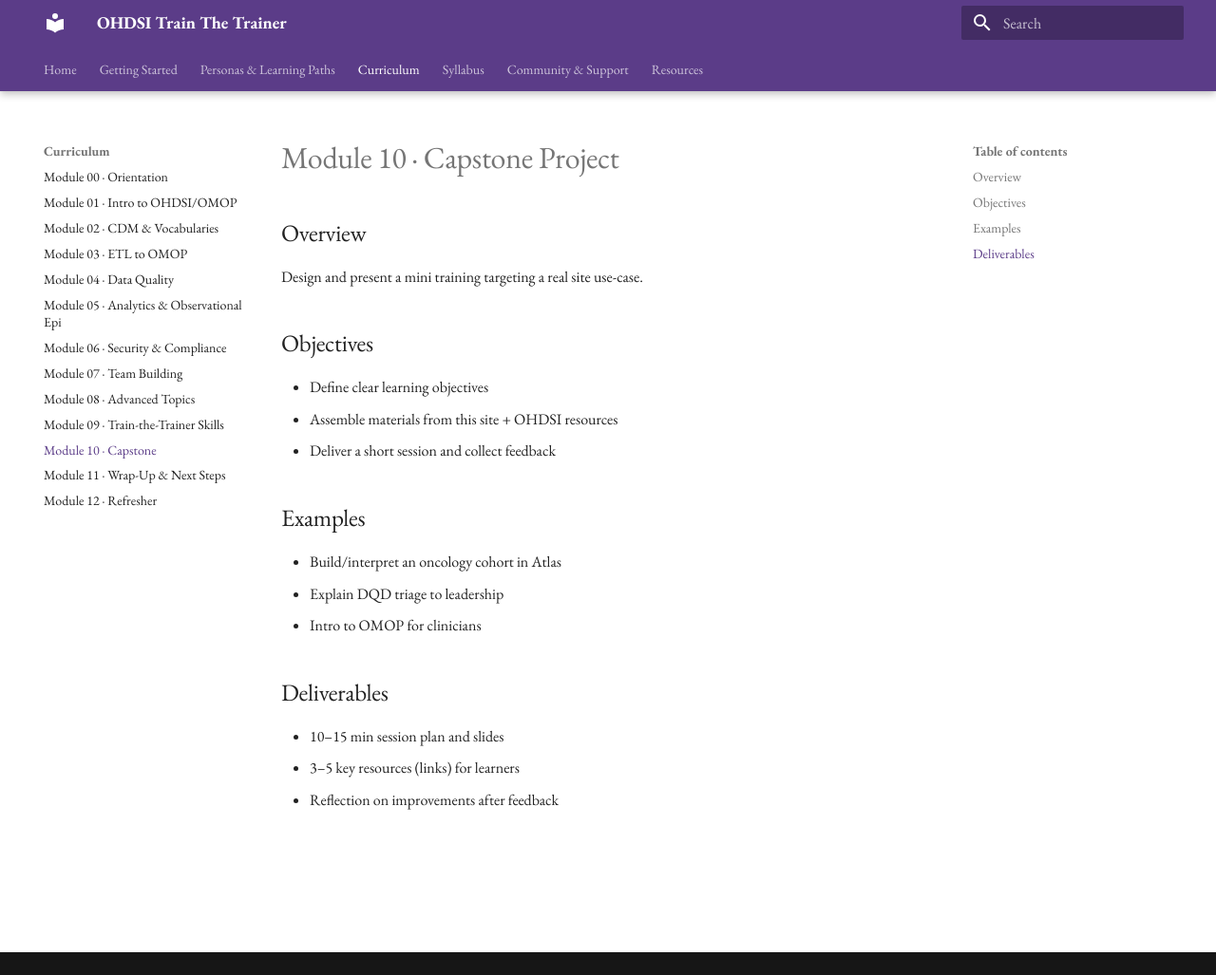
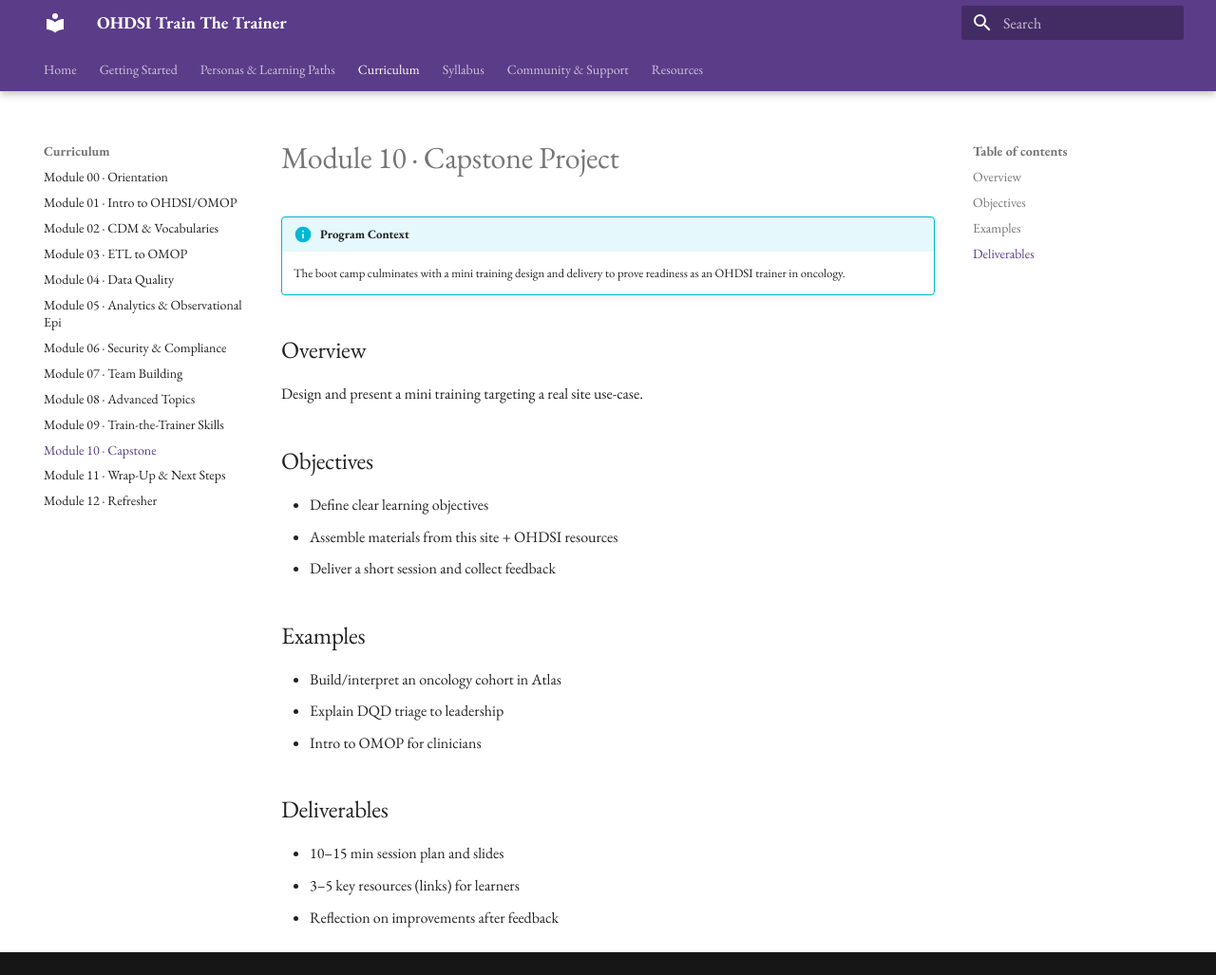
Before and after one commit to BoyceLab/OHDSITrainTheTrainer-EPILEPSY, an MkDocs documentation site: the page built from docs/modules/module-10-capstone.md, in a window 1280 px wide and 1027 px high. Shown: the whole window at 95% size. Built offline with MkDocs 1.6.1 and Material for MkDocs 9.7.7, drawn with Linux system fonts in a browser that asks for light colours.

Commit message:
Update module-10-capstone.md

```diff
--- a/docs/modules/module-10-capstone.md
+++ b/docs/modules/module-10-capstone.md
@@ -1,4 +1,7 @@
 # Module 10 · Capstone Project
+
+!!! info "Program Context"
+    The boot camp culminates with a mini training design and delivery to prove readiness as an OHDSI trainer in oncology.
 
 ## Overview
 Design and present a mini training targeting a real site use-case.
```
